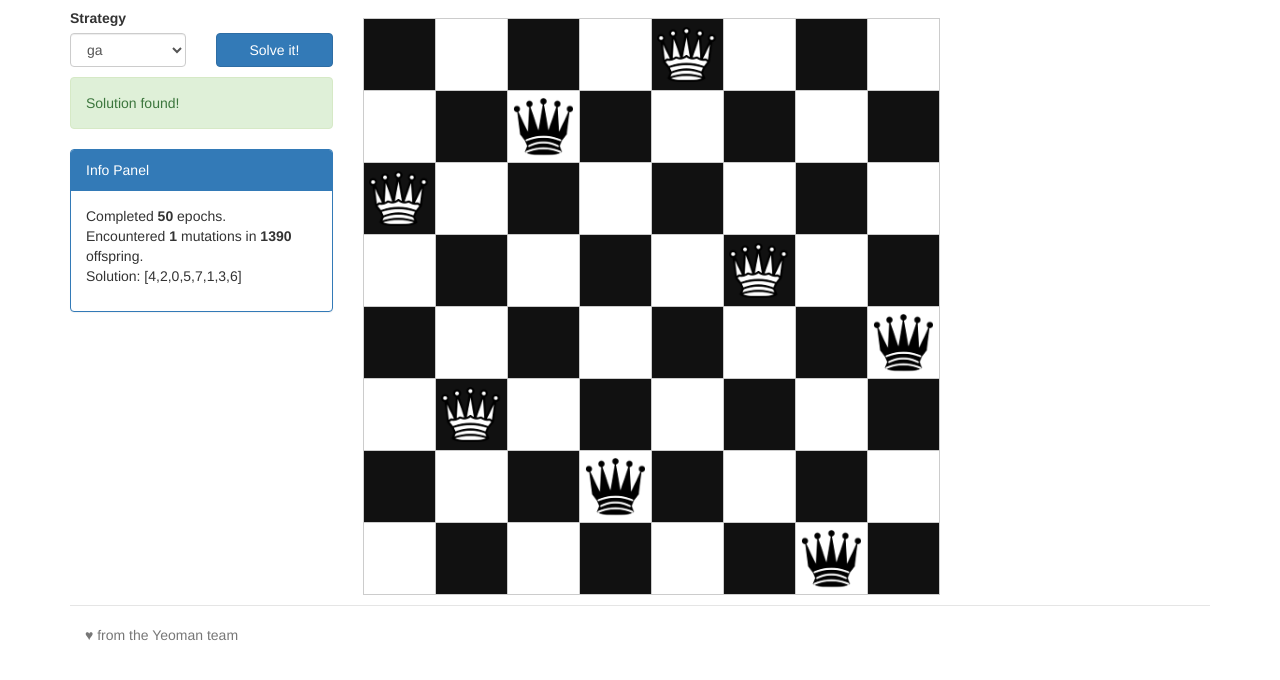
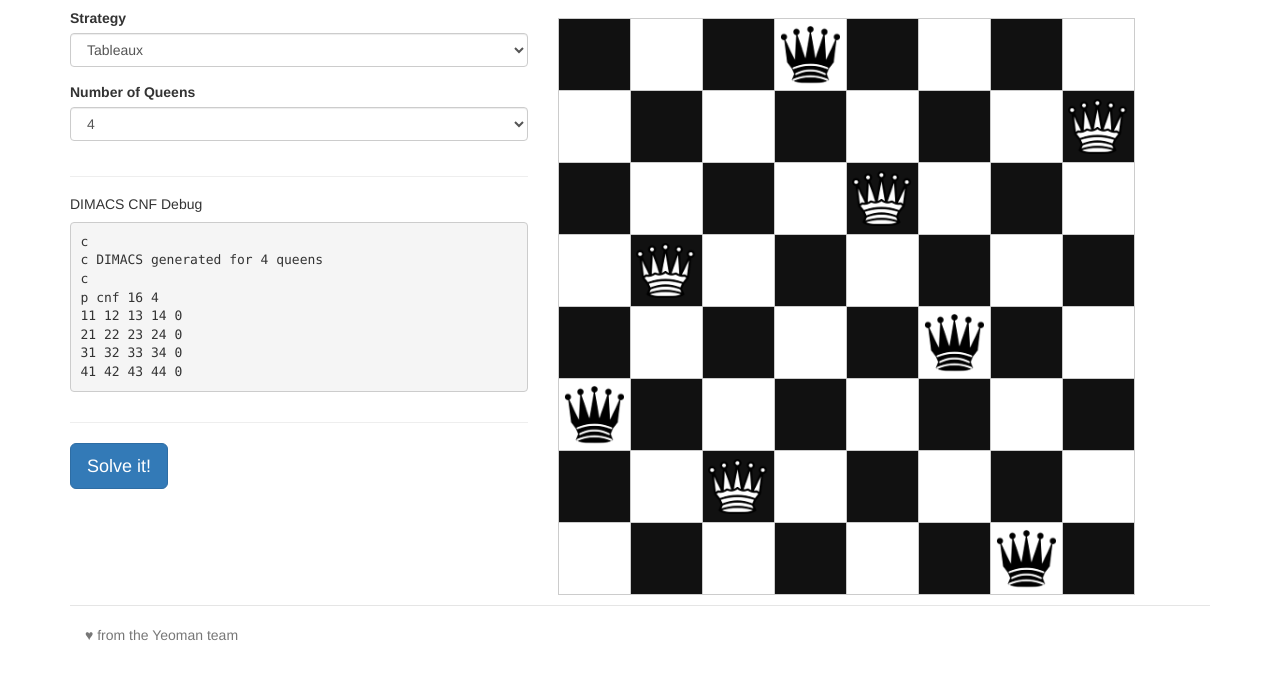
Before and after one commit to atilacamurca/ia-8-queens, a website: page app/index.html in a window 1280 px wide. Both pictures are taken after a click on the link "Solve it!". Shown: the part 82-762 px from the top of the page. Drawn offline with nearby package versions, Linux system fonts and the light colour scheme; some packages are replaced by stand-ins of ours; files that its build step writes are made by us from their sources.

Commit message:
Inicio implementação suporte a Tableaux e Resolution strategy
Ambas estratégias utilizarão lógica proposicional para resolver o
problema das n rainhas.

Gerando arquivo DIMACS inicial, apenas com configuração da
quantidade de atômicas e de cláusulas, e primeira linha das
cláusulas.

```diff
--- a/app/scripts/controllers/main.js
+++ b/app/scripts/controllers/main.js
@@ -15,8 +15,34 @@ angular.module('ia8queensApp')
 		$scope.message = null;
         $scope.cls_message = null;
         $scope.g_info = null;
-        $scope.strategies = ['hc', 'sa', 'ga'];
-        $scope.strategy = 'ga';
+        $scope.cnf = {
+            dimacs: '',
+            numQueens: 4,
+            options: [4, 5, 6, 7, 8]
+        };
+        $scope.strategies = [
+            {
+                id: 'hc',
+                description: 'Hill Climbing'
+            },
+            {
+                id: 'sa',
+                description: 'Simulated Annealing'
+            },
+            {
+                id: 'ga',
+                description: 'Genetic Algorithm'
+            },
+            {
+                id: 'tab',
+                description: 'Tableaux'
+            },
+            {
+                id: 'res',
+                description: 'Resolution'
+            }
+        ];
+        $scope.strategy = 'tab';
 
         $scope.g_options = {
             startSize: 75, // Population size at start
@@ -106,6 +132,10 @@ angular.module('ia8queensApp')
                 fillBoard(solution);
                 $scope.message = "Solution found!";
                 $scope.cls_message = "alert-success";
+            } else if ($scope.strategy === 'tab') {
+                generateDimacsCNF();
+            } else if ($scope.strategy === 'res') {
+                generateDimacsCNF();
             }
 		};
 
@@ -120,4 +150,27 @@ angular.module('ia8queensApp')
                 }
             }
         };
+
+        function generateDimacsCNF() {
+            var nq = $scope.cnf.numQueens;
+            var cntr1 = 4;
+            var line1 = '';
+            var result = 'c\n';
+            result += 'c DIMACS generated for ' + nq + ' queens\n';
+            result += 'c\n';
+
+            // formula
+            result += 'p cnf ' + (nq * nq) + ' ' + (cntr1) + '\n'
+
+            // constraint: at least one queen per line
+            for (var i = 0; i < nq; i++) {
+                for (var j = 0; j < nq; j++) {
+                    line1 += '' + (i + 1) + '' + (j + 1) + ' ';
+                }
+                line1 += '0\n';
+            }
+            result += line1;
+
+            $scope.cnf.dimacs = result;
+        }
     });
--- a/app/views/main.html
+++ b/app/views/main.html
@@ -1,28 +1,46 @@
 <div class="header">
     <ul class="nav nav-pills pull-right">
-        <li class="active"><a ng-href="#">Home</a>
+        <li class="active">
+            <a ng-href="#">Home</a>
         </li>
-        <li><a ng-href="#">About</a>
+        <li>
+            <a ng-href="#">About</a>
         </li>
-        <li><a ng-href="#">Contact</a>
+        <li>
+            <a ng-href="#">Contact</a>
         </li>
     </ul>
     <h3 class="text-muted">IA - 8 Queens</h3>
 </div>
 
 <div class="row" style="margin-top: 10px;">
-    <div class="col-md-3">
-        <div class="row">
-            <div class="col-md-6">
+    <div class="col-md-5">
+        <form>
+            <div class="form-group">
                 <label class="control-label">Strategy</label>
-                <select ng-model="strategy" ng-options="s for s in strategies" class="form-control"></select>
+                <select ng-model="strategy" ng-options="s.id as s.description for s in strategies"
+                    class="form-control"></select>
             </div>
-            <div class="col-md-6" style="margin-top: 25px;">
-                <a ng-click="solve()" class="btn btn-primary btn-block">
-                    Solve it!
-                </a>
+
+            <div class="form-group" ng-if="strategy === 'tab' || strategy === 'res'">
+                <label class="control-label">Number of Queens</label>
+                <select ng-model="cnf.numQueens" ng-options="num for num in cnf.options"
+                    class="form-control"></select>
             </div>
-        </div>
+
+            <div class="row" ng-if="cnf.dimacs">
+                <div class="col-md-12">
+                    <hr>
+                    <h5>DIMACS CNF Debug</h5>
+                    <pre>{{cnf.dimacs}}</pre>
+                </div>
+            </div>
+
+            <hr>
+            <a ng-click="solve()" class="btn btn-primary btn-lg">
+                Solve it!
+            </a>
+        </form>
 
         <div class="alert" ng-class="cls_message" ng-if="message" style="margin-top: 10px;">
             {{message}}
@@ -33,8 +51,7 @@
             <div class="panel-body">
                 <ul class="list-unstyled">
                     <li>Completed <strong>{{g_info.epoch}}</strong> epochs.</li>
-                    <li>Encountered <strong>{{g_info.mutations}}</strong> mutations
-                        in <strong>{{g_info.childCount}}</strong> offspring.</li>
+                    <li>Encountered <strong>{{g_info.mutations}}</strong> mutations in <strong>{{g_info.childCount}}</strong> offspring.</li>
                     <li>Solution: {{g_info.solution}}</li>
                 </ul>
             </div>
@@ -44,10 +61,10 @@
         <table class="board">
             <tbody>
                 <tr ng-repeat="(index_row, row) in board track by $index">
-                    <td ng-repeat="col in row track by $index" class="cell" ng-class="{'cell-black': color(index_row, $index)}">
+                    <td ng-repeat="col in row track by $index"
+                        class="cell" ng-class="{'cell-black': color(index_row, $index)}">
                         <img class="queen" ng-if="col === 1"
-                             ng-src="images/{{color(index_row, $index) ? 'white' : 'black'}}-queen.png"
-                             alt="queen" />
+                            ng-src="images/{{color(index_row, $index) ? 'white' : 'black'}}-queen.png" alt="queen" />
                     </td>
                 </tr>
             </tbody>
--- a/bower.json
+++ b/bower.json
@@ -6,7 +6,7 @@
     "json3": "~3.2.6",
     "es5-shim": "~2.1.0",
     "jquery": "~1.10.2",
-    "bootstrap": "~3.0.3",
+    "bootstrap": "~3.3.7",
     "angular-resource": "1.2.6",
     "angular-cookies": "1.2.6",
     "angular-sanitize": "1.2.6",
```
Also changed, not shown: 1 other file.
